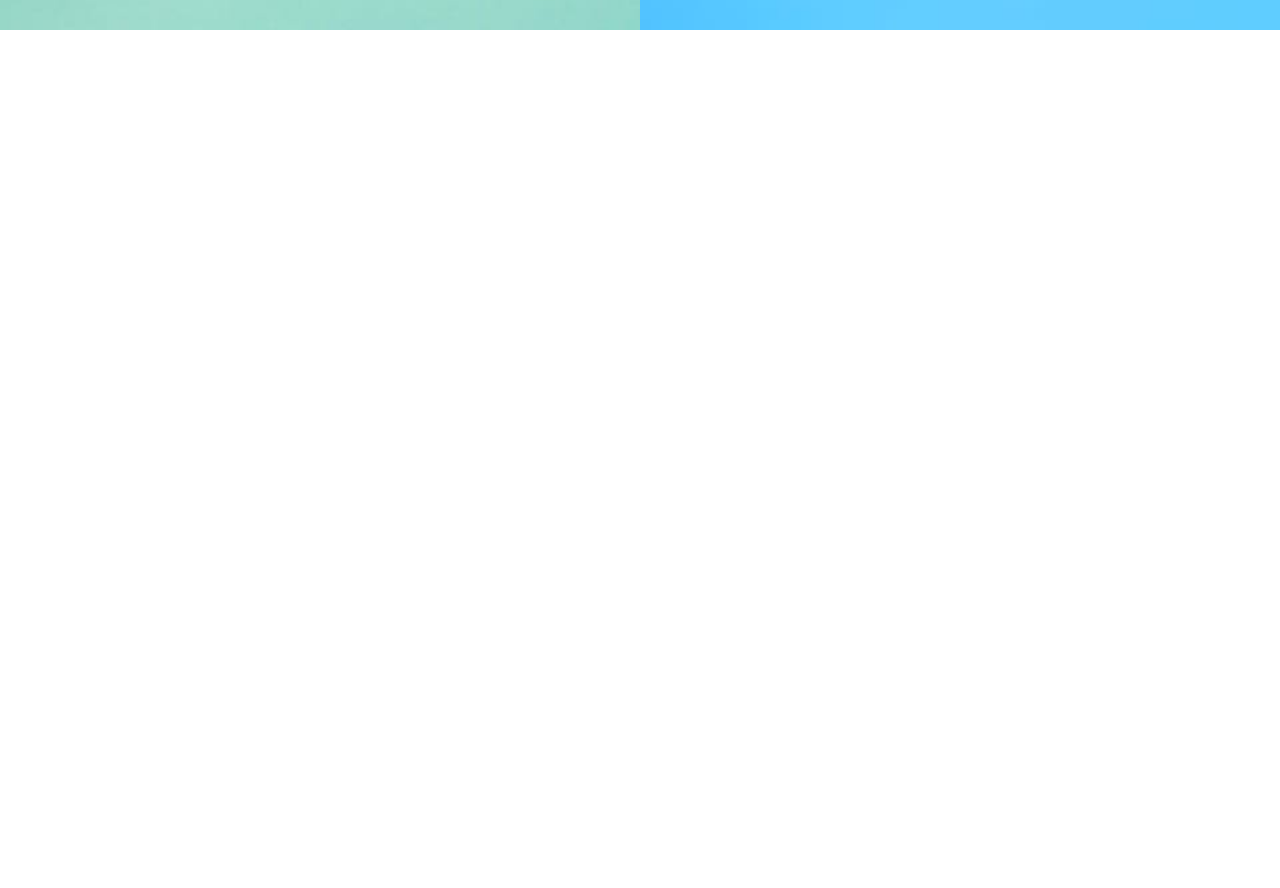
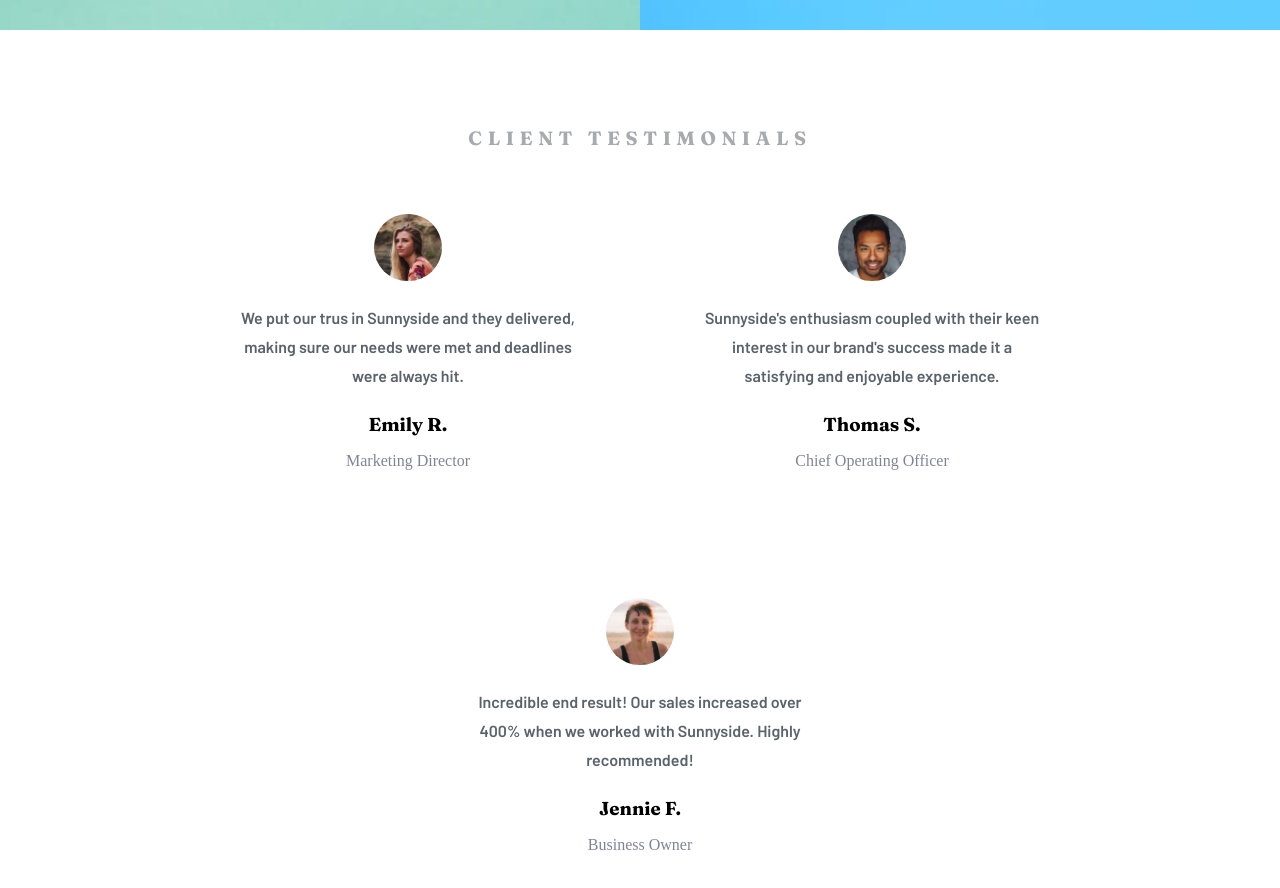
Before and after one commit to ArthurGehlen/agencyLandingPage, a React (Vite) app: page / in a window 1280 px wide. Shown: the part 4640-5528 px from the top of the page. Before the commit the page ends 4670 px from the top, so only its background shows below. Built offline with nearby package versions, Linux system fonts and the light colour scheme.

Commit message:
feat/Testimonials finalizado

```diff
--- a/src/App.css
+++ b/src/App.css
@@ -18,3 +18,25 @@ body {
   flex-wrap: wrap;
   width: 100%;
 }
+
+.testimonials_wrapper {
+  margin: 6rem auto;
+  width: fit-content;
+  text-align: center;
+}
+
+.testimonials_wrapper h2 {
+  text-transform: uppercase;
+  font-family: 'Fraunces', sans-serif;
+  color: hsl(210, 4%, 67%);
+  letter-spacing: .35rem;
+  font-size: 1.2rem;
+}
+
+.testimonials {
+  margin-top: 2rem;
+  display: flex;
+  justify-content: center;
+  flex-wrap: wrap;
+  gap: 4rem;
+}
--- a/src/App.jsx
+++ b/src/App.jsx
@@ -5,10 +5,15 @@ import "./App.css";
 import Header from "./components/Header";
 import InfoText from "./components/InfoText";
 import ServiceInfo from "./components/ServiceInfo";
+import Testimonial from "./components/Testimonial";
 
 // Images
 import image_transform from "./images/desktop/image-transform.jpg";
 import image_stand_out from "./images/desktop/image-stand-out.jpg";
+// Images - Clients
+import image_emily from "./images/image-emily.jpg";
+import image_jennie from "./images/image-jennie.jpg";
+import image_thomas from "./images/image-thomas.jpg";
 
 function App() {
   return (
@@ -22,7 +27,7 @@ function App() {
           btn_color="yellow"
         />
       </div>
-      <div className="info_wrapper" style={{flexDirection: "row"}}>
+      <div className="info_wrapper" style={{ flexDirection: "row" }}>
         <img src={image_stand_out} alt="Stand Out" />
         <InfoText
           title="Stand out to the right audience"
@@ -44,6 +49,29 @@ function App() {
           bg_color="blue"
         />
       </div>
+      <div className="testimonials_wrapper">
+        <h2>Client Testimonials</h2>
+        <div className="testimonials">
+          <Testimonial
+            avatar={image_emily}
+            text="We put our trus in Sunnyside and they delivered, making sure our needs were met and deadlines were always hit."
+            user_name="Emily R."
+            role="Marketing Director"
+          />
+          <Testimonial
+            avatar={image_thomas}
+            text="Sunnyside's enthusiasm coupled with their keen interest in our brand's success made it a satisfying and enjoyable experience."
+            user_name="Thomas S."
+            role="Chief Operating Officer"
+          />
+          <Testimonial
+            avatar={image_jennie}
+            text="Incredible end result! Our sales increased over 400% when we worked with Sunnyside. Highly recommended!"
+            user_name="Jennie F."
+            role="Business Owner"
+          />
+        </div>
+      </div>
     </>
   );
 }
--- a/src/components/ServiceInfo.css
+++ b/src/components/ServiceInfo.css
@@ -25,7 +25,7 @@
 .content_area {
   height: 12.5rem;
   width: 25rem;
-  min-width: 100%;
+  max-width: 100%;
 }
 
 .service_info h2,
--- /dev/null
+++ b/src/components/Testimonial.css
@@ -0,0 +1,30 @@
+.testimonial {
+    display: flex;
+    flex-direction: column;
+    align-items: center;
+    justify-content: space-between;
+    height: 20rem;
+    width: 25rem;
+    padding: 2rem;
+}
+
+.testimonial img {
+    border-radius: 50%;
+    max-width: 20%;
+}
+
+.text {
+    font-family: 'Barlow', sans-serif;
+    text-align: center;
+    line-height: 1.8rem;
+    color: hsl(213, 9%, 39%);
+}
+
+.testimonial .user_info h3 {
+    font-family: 'Fraunces', sans-serif;
+}
+
+.testimonial .user_info p {
+    color: hsl(232, 10%, 55%);
+    margin-top: 1rem;
+}
--- /dev/null
+++ b/src/components/Testimonial.jsx
@@ -0,0 +1,16 @@
+import "./Testimonial.css";
+
+function Testimonial({ avatar, text, user_name, role }) {
+  return (
+    <div className="testimonial">
+      <img src={avatar} alt="Avatar" />
+      <p className="text">{text}</p>
+      <div className="user_info">
+        <h3>{user_name}</h3>
+        <p>{role}</p>
+      </div>
+    </div>
+  );
+}
+
+export default Testimonial;
```
